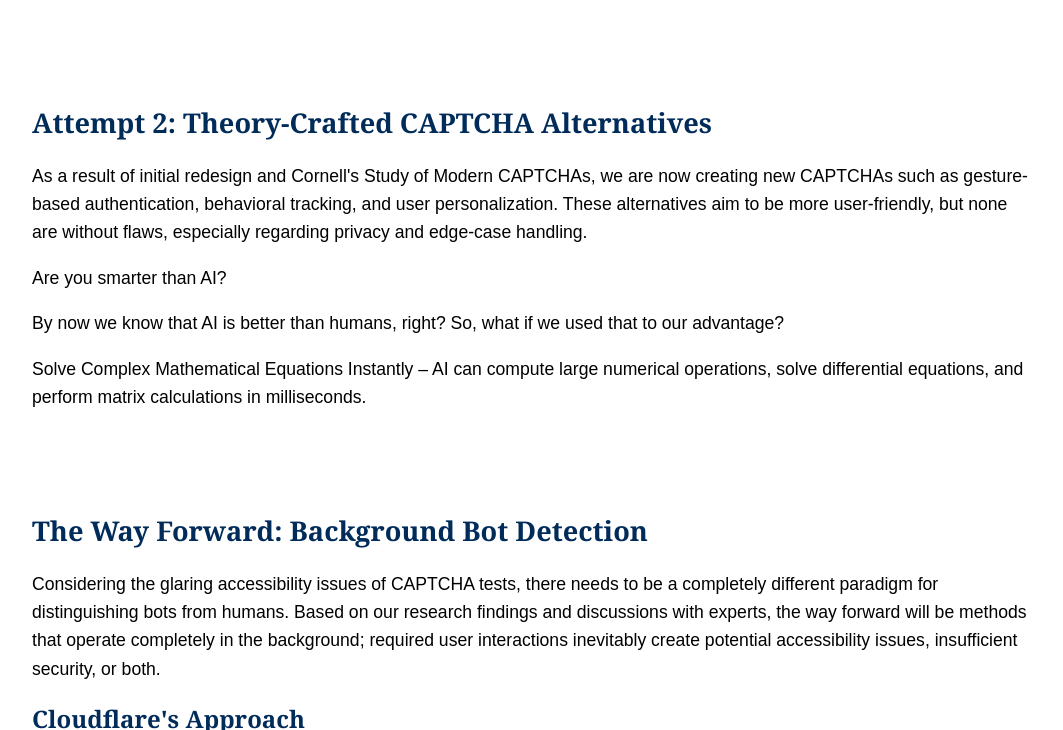
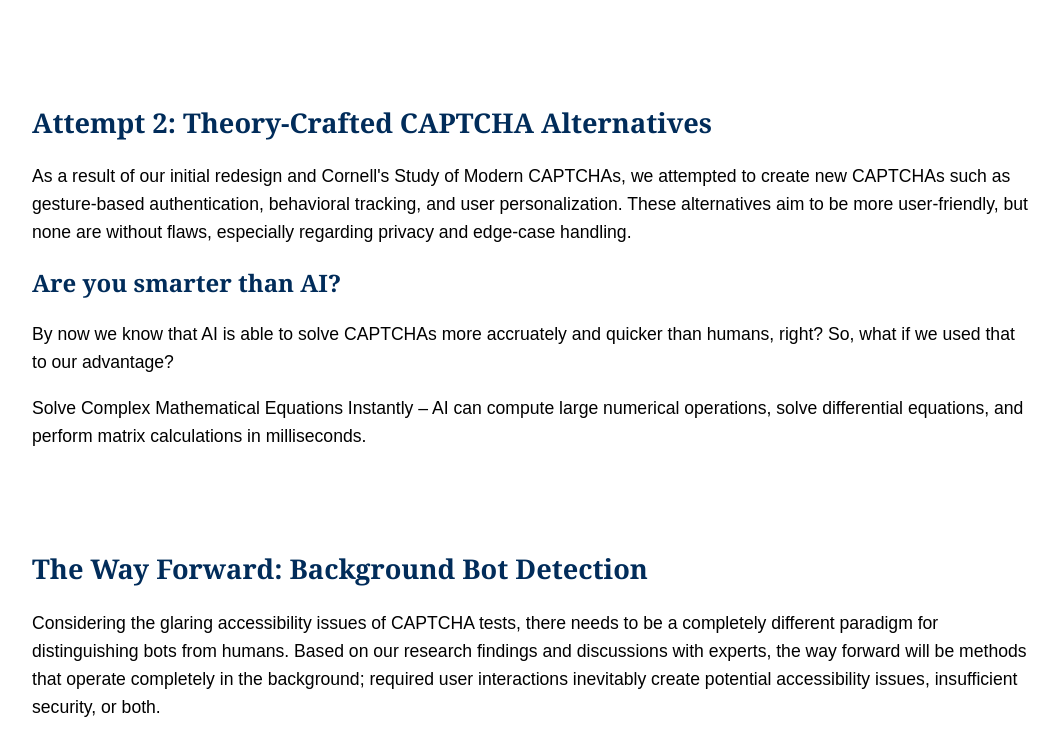
Before and after one commit to AidenAR/492Web, a website: page captchaP/public/index.html in a window 1280 px wide. Shown: the part 11270-12000 px from the top of the page, without its empty margins (108-1171 px from the left). Drawn offline with Linux system fonts and the light colour scheme.

Commit message:
random edits

```diff
--- a/captchaP/public/index.html
+++ b/captchaP/public/index.html
@@ -499,10 +499,10 @@
 
   <section>
     <h2>Attempt 2: Theory-Crafted CAPTCHA Alternatives</h2>
-    <p>As a result of initial redesign and Cornell's Study of Modern CAPTCHAs, we are now creating new CAPTCHAs such as gesture-based authentication, behavioral tracking, and user personalization. These alternatives aim to be more user-friendly, but none are without flaws, especially regarding privacy and edge-case handling.</p>
+    <p>As a result of our initial redesign and Cornell's Study of Modern CAPTCHAs, we attempted to create new CAPTCHAs such as gesture-based authentication, behavioral tracking, and user personalization. These alternatives aim to be more user-friendly, but none are without flaws, especially regarding privacy and edge-case handling.</p>
 
-    <p>Are you smarter than AI?</p>
-    <p>By now we know that AI is better than humans, right? So, what if we used that to our advantage?</p>
+    <h3>Are you smarter than AI?</h3>
+    <p>By now we know that AI is able to solve CAPTCHAs more accruately and quicker than humans, right? So, what if we used that to our advantage?</p>
     <p>Solve Complex Mathematical Equations Instantly – AI can compute large numerical operations, solve differential equations, and perform matrix calculations in milliseconds.</p>
 
 
```
